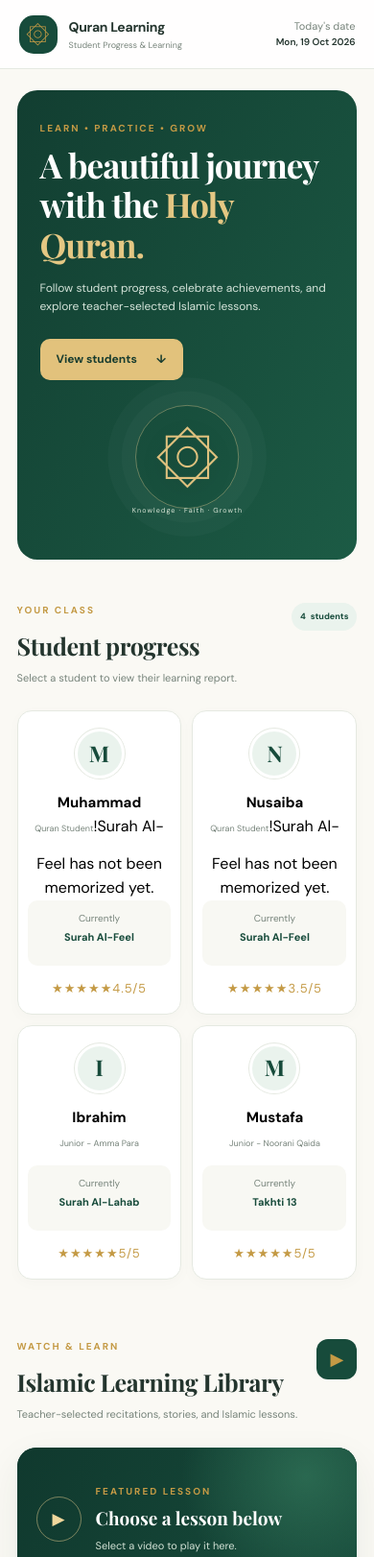
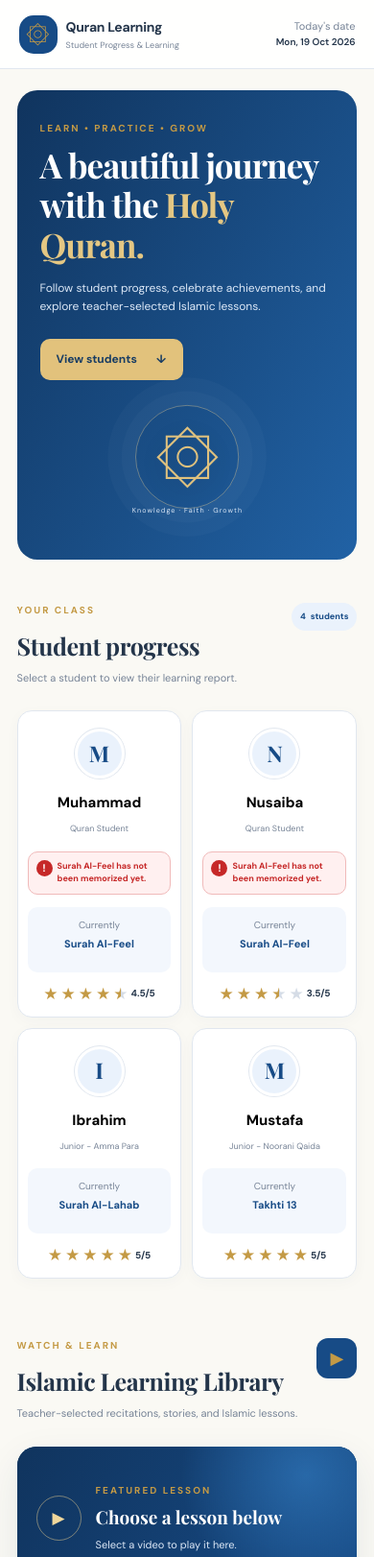
Before and after one commit to mnasir25514-cyber/Quranprogress, a plain HTML site: page index.html in a window 390 px wide. Shown: the top 1622 px of the page at 96% size. Drawn offline with nearby package versions, Linux system fonts and the light colour scheme.

```diff
--- a/style.css
+++ b/style.css
@@ -1,18 +1,21 @@
-
 @import url('https://fonts.googleapis.com/css2?family=DM+Sans:wght@400;500;600;700&family=Playfair+Display:wght@500;600;700&display=swap');
 
 :root {
-    --green: #174b3b;
-    --green-dark: #10392e;
-    --green-light: #eaf3ed;
+    --blue: #174b86;
+    --blue-dark: #10345e;
+    --blue-deep: #0c2748;
+    --blue-light: #eaf2fc;
+    --blue-pale: #f3f7fd;
     --gold: #c49a45;
     --gold-light: #f6edda;
     --cream: #faf9f4;
     --white: #ffffff;
-    --ink: #24352e;
-    --muted: #77847b;
-    --border: #e5e9e1;
-    --shadow: 0 14px 40px rgba(25, 58, 43, 0.07);
+    --ink: #24354a;
+    --muted: #778497;
+    --border: #e1e7ef;
+    --red: #c62828;
+    --red-light: #fff0f0;
+    --shadow: 0 14px 40px rgba(23, 55, 91, 0.09);
 }
 
 * {
@@ -32,11 +35,14 @@
     line-height: 1.6;
 }
 
-button, input, a {
+button,
+input,
+a {
     font: inherit;
 }
 
-button, a {
+button,
+a {
     -webkit-tap-highlight-color: transparent;
 }
 
@@ -56,7 +62,7 @@
     justify-content: space-between;
     align-items: center;
     gap: 20px;
-    background: rgba(255, 255, 255, 0.92);
+    background: rgba(255, 255, 255, 0.94);
     border-bottom: 1px solid var(--border);
 }
 
@@ -72,12 +78,13 @@
     display: grid;
     place-items: center;
     color: var(--gold);
-    background: var(--green);
+    background: var(--blue);
     border-radius: 15px;
     font-size: 29px;
 }
 
-.brand strong, .brand small {
+.brand strong,
+.brand small {
     display: block;
 }
 
@@ -95,7 +102,8 @@
     text-align: right;
 }
 
-.header-date span, .header-date strong {
+.header-date span,
+.header-date strong {
     display: block;
 }
 
@@ -114,6 +122,8 @@
     margin: 0 auto;
 }
 
+/* WELCOME BANNER */
+
 .welcome-section {
     margin: 38px 0 64px;
     min-height: 340px;
@@ -122,7 +132,7 @@
     grid-template-columns: 1.3fr 0.7fr;
     align-items: center;
     gap: 30px;
-    background: linear-gradient(120deg, #123e31, #1c5b45);
+    background: linear-gradient(120deg, var(--blue-dark), #2162a5);
     border-radius: 28px;
     overflow: hidden;
     color: white;
@@ -158,7 +168,7 @@
 .welcome-copy p {
     max-width: 470px;
     margin: 0 0 24px;
-    color: #d4e3d9;
+    color: #dce8f7;
     font-size: 14px;
 }
 
@@ -167,7 +177,7 @@
     gap: 20px;
     align-items: center;
     background: #e2c27c;
-    color: #193d2f;
+    color: #193d63;
     border-radius: 10px;
     padding: 12px 17px;
     font-size: 12px;
@@ -192,8 +202,9 @@
     height: 205px;
     border: 1px solid rgba(232, 207, 151, 0.55);
     border-radius: 50%;
-    box-shadow: 0 0 0 20px rgba(255, 255, 255, 0.025),
-                0 0 0 40px rgba(255, 255, 255, 0.025);
+    box-shadow:
+        0 0 0 20px rgba(255, 255, 255, 0.025),
+        0 0 0 40px rgba(255, 255, 255, 0.025);
 }
 
 .art-symbol {
@@ -206,10 +217,12 @@
 .art-label {
     position: absolute;
     bottom: 0;
-    color: #dce8d9;
+    color: #dce8f7;
     font-size: 10px;
     letter-spacing: 1.5px;
 }
+
+/* SECTION HEADINGS */
 
 .section-heading {
     display: flex;
@@ -219,7 +232,8 @@
     margin-bottom: 24px;
 }
 
-.section-heading h2, .panel-heading h3 {
+.section-heading h2,
+.panel-heading h3 {
     font-family: "Playfair Display", serif;
     letter-spacing: -0.4px;
 }
@@ -229,25 +243,29 @@
     font-size: clamp(25px, 3vw, 31px);
 }
 
-.section-heading p, .panel-description {
+.section-heading p,
+.panel-description {
     margin: 5px 0 0;
     color: var(--muted);
     font-size: 13px;
 }
 
-.count-pill, .review-badge {
+.count-pill,
+.review-badge {
     display: inline-flex;
     align-items: center;
     justify-content: center;
     gap: 5px;
     padding: 8px 12px;
     border-radius: 100px;
-    background: var(--green-light);
-    color: var(--green);
+    background: var(--blue-light);
+    color: var(--blue);
     font-size: 11px;
     font-weight: 700;
     white-space: nowrap;
 }
+
+/* STUDENT CARDS */
 
 .student-grid {
     display: grid;
@@ -262,25 +280,26 @@
     border: 1px solid var(--border);
     border-radius: 18px;
     text-align: center;
-    cursor: pointer;
-    box-shadow: 0 4px 15px rgba(25, 58, 43, 0.025);
+    box-shadow: 0 4px 15px rgba(25, 58, 91, 0.03);
     transition: transform 0.2s, box-shadow 0.2s, border-color 0.2s;
     animation: appear 0.45s both;
 }
 
-.student-card:hover, .student-card:focus-visible {
+.student-card:hover,
+.student-card:focus-visible {
     transform: translateY(-5px);
-    border-color: #c6d7c8;
+    border-color: #a9c6e8;
     box-shadow: var(--shadow);
     outline: none;
 }
 
-.student-avatar, .report-avatar {
+.student-avatar,
+.report-avatar {
     display: grid;
     place-items: center;
     border-radius: 50%;
-    background: var(--green-light);
-    color: var(--green);
+    background: var(--blue-light);
+    color: var(--blue);
     font-family: "Playfair Display", serif;
     font-size: 27px;
     font-weight: 700;
@@ -307,14 +326,46 @@
     line-height: 1.4;
 }
 
+/* RED SURAH MEMORIZATION NOTICE */
+
+.student-warning {
+    display: flex;
+    align-items: flex-start;
+    gap: 7px;
+    margin: 0 0 13px;
+    padding: 10px;
+    border: 1px solid #f0baba;
+    border-radius: 10px;
+    background: var(--red-light);
+    color: var(--red);
+    text-align: left;
+    font-size: 10px;
+    font-weight: 700;
+    line-height: 1.5;
+}
+
+.warning-symbol {
+    display: grid;
+    place-items: center;
+    flex: 0 0 17px;
+    width: 17px;
+    height: 17px;
+    border-radius: 50%;
+    background: var(--red);
+    color: white;
+    font-size: 11px;
+    line-height: 1;
+}
+
 .student-current {
     min-height: 68px;
     padding: 11px 5px;
-    background: #f8f8f3;
+    background: var(--blue-pale);
     border-radius: 10px;
 }
 
-.student-current span, .student-current strong {
+.student-current span,
+.student-current strong {
     display: block;
 }
 
@@ -325,17 +376,57 @@
 
 .student-current strong {
     margin-top: 3px;
-    color: var(--green);
+    color: var(--blue);
     font-size: 12px;
     overflow-wrap: anywhere;
 }
 
 .student-rating {
     margin-top: 14px;
+    display: flex;
+    justify-content: center;
+    align-items: center;
+    flex-wrap: wrap;
+    gap: 5px;
+}
+
+.rating-value {
+    color: var(--ink);
+    font-size: 11px;
+    font-weight: 700;
+    letter-spacing: 0;
+    white-space: nowrap;
+}
+
+/* FULL, HALF AND EMPTY STARS */
+
+.star-icon {
+    display: inline-block;
+    font-size: 18px;
+    line-height: 1;
+    letter-spacing: 0;
+}
+
+.star-icon.is-full {
     color: var(--gold);
-    letter-spacing: 2px;
-    font-size: 15px;
 }
+
+.star-icon.is-empty {
+    color: #d5dce6;
+}
+
+.star-icon.is-half {
+    color: transparent;
+    background: linear-gradient(
+        90deg,
+        var(--gold) 50%,
+        #d5dce6 50%
+    );
+    background-clip: text;
+    -webkit-background-clip: text;
+}
+
+/* STUDENT REPORT */
 
 .report-section {
     display: none;
@@ -353,13 +444,13 @@
     border: 1px solid var(--border);
     border-radius: 10px;
     background: white;
-    color: var(--green);
+    color: var(--blue);
     font-size: 12px;
     font-weight: 700;
 }
 
 .back-button:hover {
-    background: var(--green-light);
+    background: var(--blue-light);
 }
 
 .report-header {
@@ -405,7 +496,8 @@
     border-radius: 12px;
 }
 
-.report-level span, .report-level strong {
+.report-level span,
+.report-level strong {
     display: block;
 }
 
@@ -440,7 +532,7 @@
 }
 
 .next-card {
-    background: #f2f6ef;
+    background: var(--blue-pale);
 }
 
 .card-icon {
@@ -468,6 +560,14 @@
     font-size: 12px;
 }
 
+.warning-detail {
+    padding: 9px 11px;
+    border-radius: 8px;
+    background: var(--red-light);
+    color: var(--red) !important;
+    font-weight: 700;
+}
+
 .report-panel {
     margin-top: 20px;
     padding: 25px;
@@ -492,6 +592,8 @@
     font-size: 21px;
 }
 
+/* HIFZ PROGRESS */
+
 .surah-list {
     display: grid;
     grid-template-columns: repeat(2, minmax(0, 1fr));
@@ -505,13 +607,13 @@
     gap: 11px;
     padding: 12px;
     border-radius: 10px;
-    background: #f7f8f3;
+    background: var(--blue-pale);
     font-size: 12px;
 }
 
 .surah-item.completed .surah-number {
-    background: #dcecdf;
-    color: var(--green);
+    background: #dfebfa;
+    color: var(--blue);
 }
 
 .surah-item.current {
@@ -530,6 +632,8 @@
     font-weight: 700;
 }
 
+/* JUNIOR WEEKLY REVIEWS */
+
 .weekly-summary {
     display: flex;
     align-items: center;
@@ -538,9 +642,9 @@
 }
 
 .weekly-score {
-    color: var(--gold);
-    font-size: 25px;
-    letter-spacing: 2px;
+    display: flex;
+    flex-wrap: wrap;
+    gap: 3px;
 }
 
 .weekly-summary strong {
@@ -557,21 +661,21 @@
     height: 8px;
     margin: 17px 0 22px;
     border-radius: 100px;
-    background: #edf0e9;
+    background: #e8edf4;
     overflow: hidden;
 }
 
 .progress-fill {
     width: 0;
     height: 100%;
-    background: linear-gradient(90deg, #23634a, #c6a45b);
+    background: linear-gradient(90deg, #2368ad, #c6a45b);
     border-radius: inherit;
     transition: width 0.5s ease;
 }
 
 .comment-box {
     padding: 15px;
-    background: #f7f8f3;
+    background: var(--blue-pale);
     border-radius: 12px;
 }
 
@@ -599,6 +703,7 @@
 .history-item {
     display: flex;
     justify-content: space-between;
+    align-items: center;
     gap: 15px;
     padding: 11px 13px;
     border: 1px solid var(--border);
@@ -607,19 +712,22 @@
 }
 
 .history-stars {
-    color: var(--gold);
-    letter-spacing: 1px;
+    display: flex;
+    gap: 2px;
 }
 
+/* TEACHER FEEDBACK */
+
 .review-stars {
+    display: flex;
+    align-items: center;
+    flex-wrap: wrap;
+    gap: 5px;
     margin-top: 19px;
-    color: var(--gold);
-    font-size: 26px;
-    letter-spacing: 3px;
 }
 
 .teacher-review {
-    color: #59665d;
+    color: #59677a;
     font-size: 13px;
     line-height: 1.8;
 }
@@ -630,6 +738,8 @@
     color: var(--muted);
     font-size: 11px;
 }
+
+/* ISLAMIC VIDEO LIBRARY */
 
 .video-section {
     margin: 70px 0;
@@ -648,7 +758,7 @@
     height: 52px;
     flex-shrink: 0;
     color: var(--gold);
-    background: var(--green);
+    background: var(--blue);
     border-radius: 16px;
     font-size: 18px;
 }
@@ -656,7 +766,7 @@
 .featured-video {
     overflow: hidden;
     border-radius: 20px;
-    background: var(--green-dark);
+    background: var(--blue-dark);
     color: white;
     box-shadow: var(--shadow);
 }
@@ -667,8 +777,9 @@
     gap: 22px;
     padding: 30px;
     min-height: 175px;
-    background: radial-gradient(circle at 85% 20%, #2a6850, transparent 40%),
-                linear-gradient(120deg, #10392e, #174b3b);
+    background:
+        radial-gradient(circle at 85% 20%, #2868a8, transparent 40%),
+        linear-gradient(120deg, var(--blue-dark), var(--blue));
 }
 
 .featured-play {
@@ -695,7 +806,7 @@
 
 .featured-placeholder p {
     margin: 5px 0 0;
-    color: #d2e1d5;
+    color: #dce8f7;
     font-size: 12px;
 }
 
@@ -703,7 +814,7 @@
     position: relative;
     width: 100%;
     aspect-ratio: 16 / 9;
-    background: #071d16;
+    background: #071d33;
 }
 
 .video-player iframe {
@@ -759,16 +870,17 @@
 .category-button {
     padding: 9px 13px;
     background: white;
-    color: #647168;
+    color: #64748b;
     border: 1px solid var(--border);
     border-radius: 100px;
     font-size: 11px;
     transition: 0.2s;
 }
 
-.category-button:hover, .category-button.active {
-    background: var(--green);
-    border-color: var(--green);
+.category-button:hover,
+.category-button.active {
+    background: var(--blue);
+    border-color: var(--blue);
     color: white;
 }
 
@@ -806,11 +918,12 @@
     padding: 15px;
     overflow: hidden;
     text-align: center;
-    background: linear-gradient(135deg, #143e31, #28664b);
+    background: linear-gradient(135deg, var(--blue-dark), #2867a7);
     color: #f0d79c;
 }
 
-.video-thumbnail::before, .video-thumbnail::after {
+.video-thumbnail::before,
+.video-thumbnail::after {
     content: "۞";
     position: absolute;
     color: rgba(240, 215, 156, 0.15);
@@ -837,7 +950,7 @@
     margin: auto;
     border: 1px solid rgba(240, 215, 156, 0.65);
     border-radius: 50%;
-    background: rgba(10, 42, 30, 0.4);
+    background: rgba(10, 42, 70, 0.4);
     font-size: 14px;
 }
 
@@ -880,8 +993,8 @@
 }
 
 .video-category-tag {
-    color: var(--green);
-    background: var(--green-light);
+    color: var(--blue);
+    background: var(--blue-light);
     padding: 5px 8px;
     border-radius: 7px;
     font-size: 9px;
@@ -893,13 +1006,13 @@
     border-radius: 8px;
     padding: 8px 11px;
     color: white;
-    background: var(--green);
+    background: var(--blue);
     font-size: 10px;
     font-weight: 700;
 }
 
 .watch-button:hover {
-    background: var(--green-dark);
+    background: var(--blue-dark);
 }
 
 .empty-message {
@@ -916,11 +1029,13 @@
     line-height: 1.7;
 }
 
+/* FOOTER */
+
 .site-footer {
     margin-top: 70px;
     padding: 36px 20px;
     text-align: center;
-    background: #123e31;
+    background: var(--blue-dark);
     color: white;
 }
 
@@ -936,12 +1051,12 @@
 
 .site-footer p {
     margin: 7px 0;
-    color: #d1e0d4;
+    color: #d1e0f0;
     font-size: 12px;
 }
 
 .site-footer small {
-    color: #a9c3b0;
+    color: #b3cbe4;
     font-size: 10px;
 }
 
@@ -949,16 +1064,21 @@
     display: none !important;
 }
 
+/* ANIMATIONS */
+
 @keyframes appear {
     from {
         opacity: 0;
         transform: translateY(10px);
     }
+
     to {
         opacity: 1;
         transform: translateY(0);
     }
 }
+
+/* TABLET */
 
 @media (max-width: 900px) {
     .student-grid {
@@ -978,10 +1098,16 @@
     }
 }
 
+/* MOBILE */
+
 @media (max-width: 600px) {
     .site-header {
         min-height: 72px;
         padding: 13px 5%;
+    }
+
+    .brand {
+        gap: 9px;
     }
 
     .brand-icon {
@@ -1083,13 +1209,26 @@
         font-size: 9px;
     }
 
+    .student-warning {
+        gap: 5px;
+        padding: 8px;
+        font-size: 9px;
+    }
+
     .student-current strong {
         font-size: 11px;
     }
 
+    .star-icon {
+        font-size: 15px;
+    }
+
     .student-rating {
-        font-size: 13px;
-        letter-spacing: 1px;
+        gap: 3px;
+    }
+
+    .rating-value {
+        font-size: 10px;
     }
 
     .report-header {
@@ -1138,8 +1277,12 @@
         grid-template-columns: 1fr;
     }
 
-    .weekly-score {
-        font-size: 20px;
+    .weekly-summary {
+        gap: 10px;
+    }
+
+    .star-icon {
+        font-size: 17px;
     }
 
     .video-section {
@@ -1213,7 +1356,9 @@
 }
 
 @media (prefers-reduced-motion: reduce) {
-    *, *::before, *::after {
+    *,
+    *::before,
+    *::after {
         scroll-behavior: auto !important;
         animation-duration: 0.01ms !important;
         transition-duration: 0.01ms !important;
```
